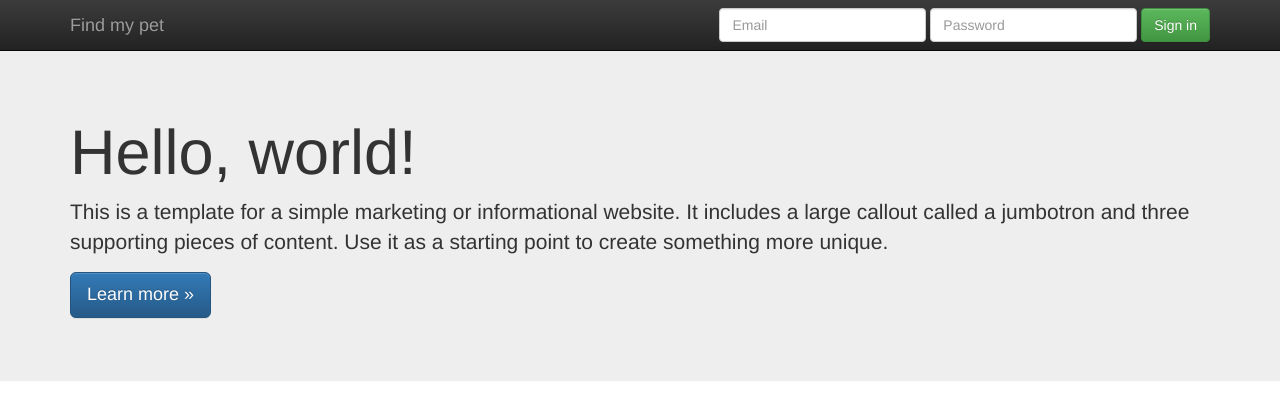
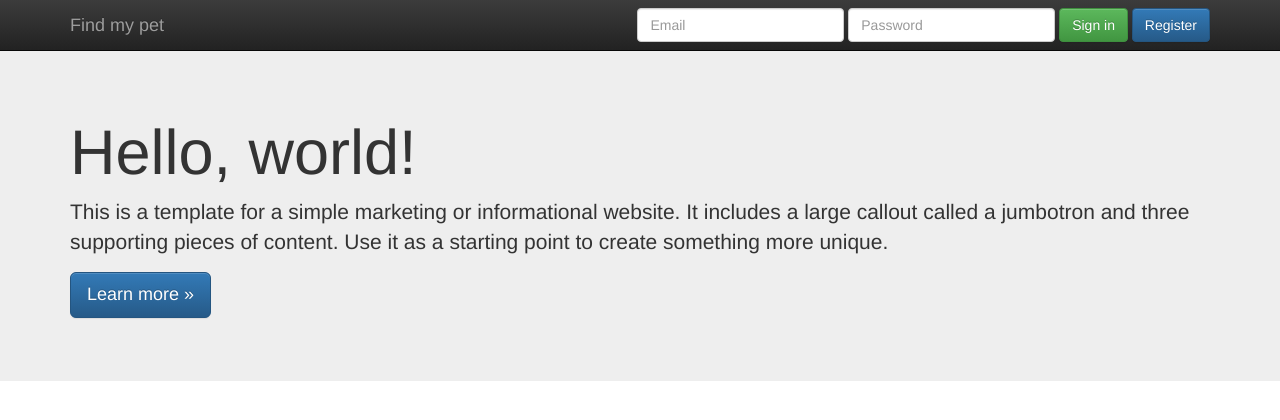
Before and after one commit to fedecote/taller-de-programacion, a PHP site: page /?accion=1 in a window 1280 px wide. Shown: the top 420 px of the page. Run offline with PHP 8.4, Linux system fonts and the light colour scheme; data that the repository does not hold is empty; some libraries are stand-ins or nearby versions.

Commit message:
Agrego boton registrar en home

```diff
--- a/FindMyPet/index.php
+++ b/FindMyPet/index.php
@@ -123,8 +123,8 @@ function myFunction() {
             </div>
             <input type="hidden" name="accion" value="login" />
             <button id="login" type="submit" class="btn btn-success">Sign in</button>
-            <!--input type="hidden" name="accion" value="login" />
-            <button id="login" type="submit" class="btn btn-primary">Register</button-->
+            <input type="hidden" name="accion" value="register" />
+            <button id="register" type="submit" class="btn btn-primary">Register</button>
           </form>
         <?php } ?>
         </div><!--/.navbar-collapse -->
```
